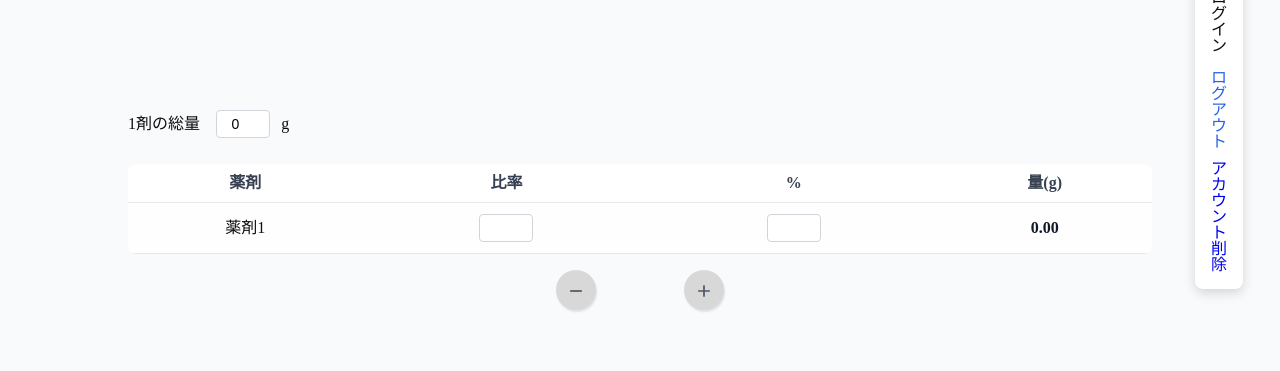
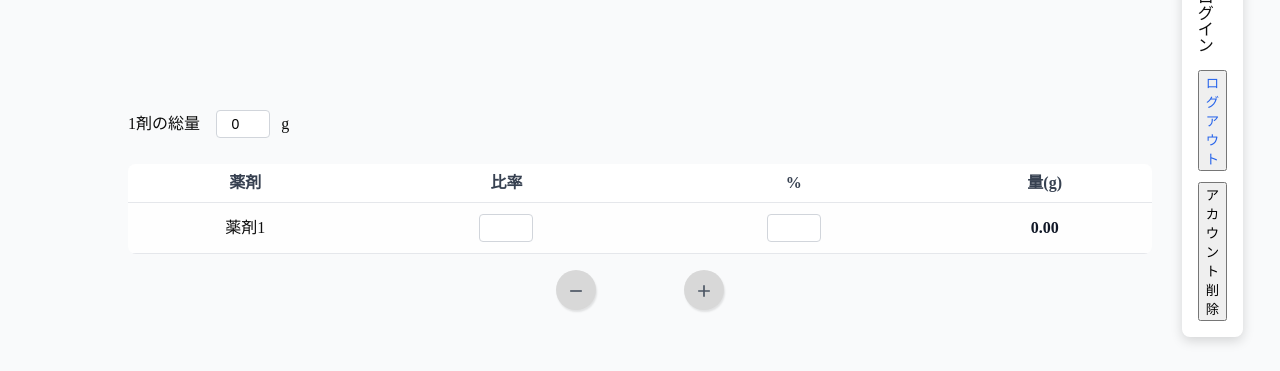
Before and after one commit to InvisibleTomato/color-mix, a Next.js app: page /home/1 in a window 1280 px wide. Both pictures are taken after a click on the element 1223 px from the left and 130 px from the top of the page. Shown: the part 311-682 px from the top of the page. Built offline with nearby package versions, Linux system fonts and the light colour scheme; no server answers.

Commit message:
✨ サインアウトとアカウント削除の処理を追加

```diff
--- a/src/app/components/LoginProfile/LoginProfile.tsx
+++ b/src/app/components/LoginProfile/LoginProfile.tsx
@@ -3,18 +3,18 @@ import React from "react";
 import styles from "./LoginProfile.module.scss";
 import Image from "next/image";
 import { useState, useEffect } from "react";
-import Link from "next/link";
 import { auth } from "@/app/lib/firebase/auth";
-import { onAuthStateChanged, User } from "firebase/auth";
+import { onAuthStateChanged, User, signOut } from "firebase/auth";
+import { useRouter } from "next/navigation";
 
 const LoginProfile = () => {
   const [isProfileOpen, setIsProfileOpen] = useState(false);
+  const [email, setEmail] = useState<string | null>(null);
+  const router = useRouter();
 
   const handleProfileClick = () => {
     setIsProfileOpen((prev) => !prev);
   };
-
-  const [email, setEmail] = useState<string | null>(null);
 
   useEffect(() => {
     const unsubscribe = onAuthStateChanged(auth, (user: User | null) => {
@@ -27,6 +27,46 @@ const LoginProfile = () => {
 
     return () => unsubscribe(); // クリーンアップ
   }, []);
+
+  //サインアウトボタン
+  const handleLogout = async () => {
+    try {
+      await signOut(auth);
+      setEmail(null); // 状態をリセット
+      router.push("/");
+    } catch (error) {
+      console.error("ログアウトエラー:", error);
+      alert("ログアウトに失敗しました");
+    }
+  };
+
+  //アカウント削除
+  const handleDeleteAccount = async () => {
+    const user = auth.currentUser;
+
+    if (!user) {
+      alert("ユーザー情報が見つかりません");
+      return;
+    }
+
+    const confirm = window.confirm("本当にアカウントを削除しますか？");
+    if (!confirm) return;
+
+    try {
+      await user.delete();
+      setEmail(null);
+      router.push("/");
+    } catch (error: any) {
+      if (error.code === "auth/requires-recent-login") {
+        alert("再ログインが必要です。ログアウト後に再度ログインしてください。");
+        await signOut(auth);
+        router.push("/");
+      } else {
+        console.error("アカウント削除エラー:", error);
+        alert("アカウント削除に失敗しました");
+      }
+    }
+  };
   return (
     <div>
       <div className={styles.LoginProfileContainer}>
@@ -49,12 +89,18 @@ const LoginProfile = () => {
               <p className={styles.LoginProfileEmail}>
                 {email ? email : "未ログイン"}
               </p>
-              <Link href={"#"} className={styles.LoginProfileLogout}>
+              <button
+                onClick={handleLogout}
+                className={styles.LoginProfileLogout}
+              >
                 ログアウト
-              </Link>
-              <Link href={"#"} className={styles.profileDelete}>
+              </button>
+              <button
+                onClick={handleDeleteAccount}
+                className={styles.profileDelete}
+              >
                 アカウント削除
-              </Link>
+              </button>
             </div>
           </div>
         )}
```
